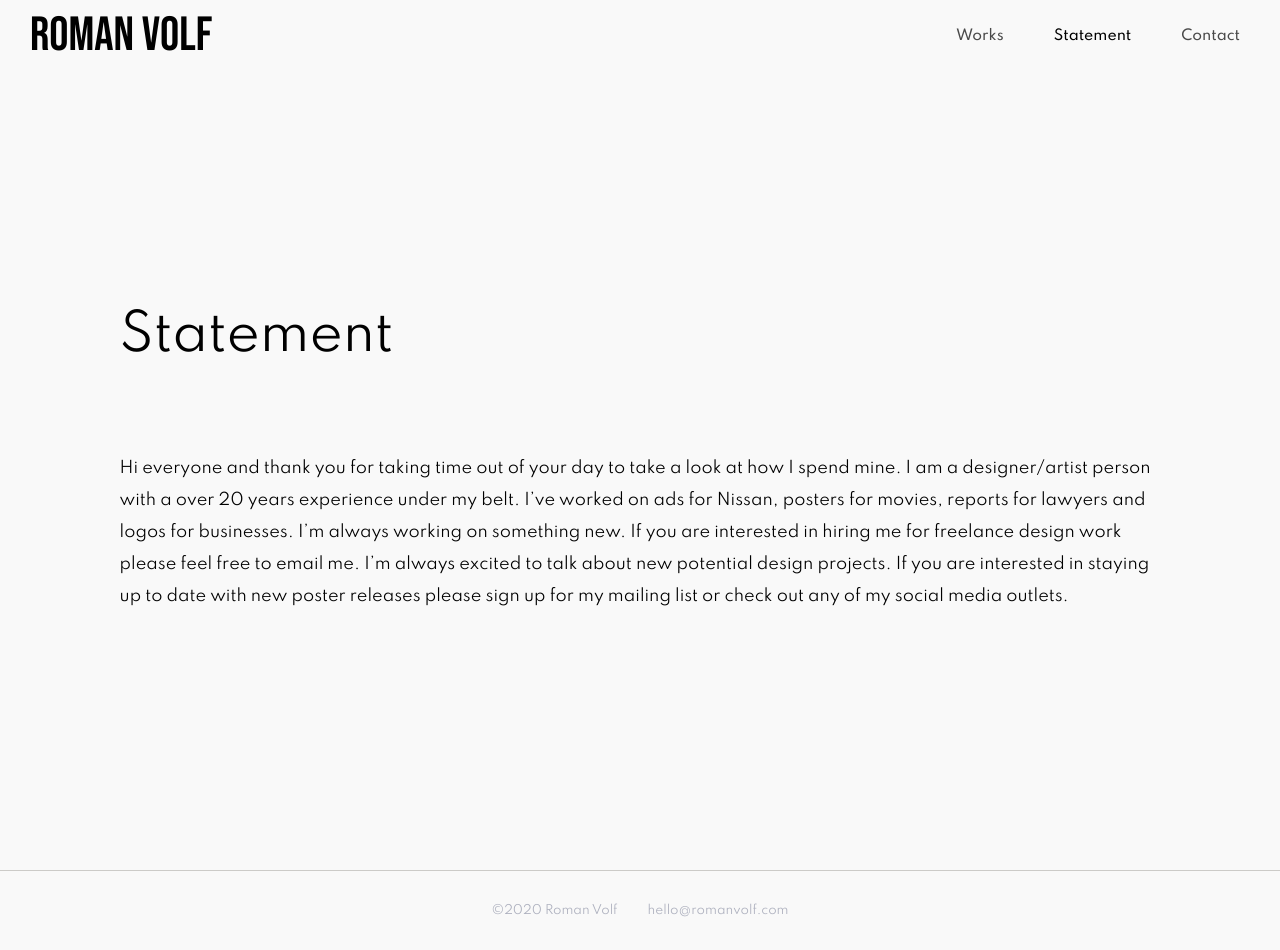
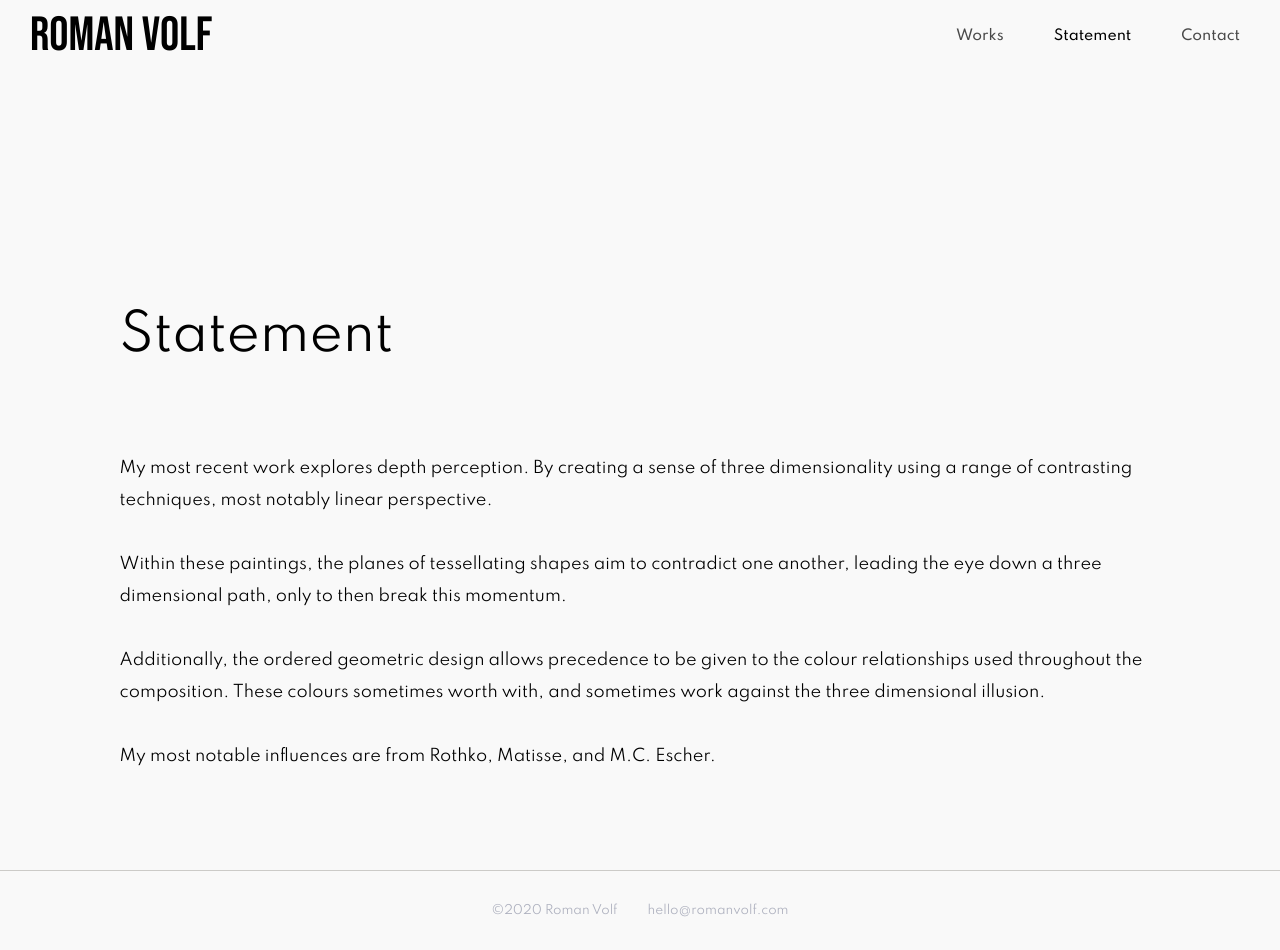
Before and after one commit to romanstan1/roman-volf, a React (Create React App) app: page /statement in a window 1280 px wide. Built offline with nearby package versions, Linux system fonts and the light colour scheme.

Commit message:
Adds statement and turquoise images

```diff
--- a/src/components/HomePage.jsx
+++ b/src/components/HomePage.jsx
@@ -2,7 +2,7 @@ import React, { useState, useEffect } from "react";
 import styled, { css, keyframes } from "styled-components";
 import Section from "./Section";
 import Carousel from "./Carousel";
-import { greenBlack, vividOrange, pastelOne, pastelTwo } from "../images";
+import { greenBlack, vividOrange, pastelOne, pastelTwo, vividTurquoise } from "../images";
 import COLORS, { hexToRGBA, cssColor } from "../styles/colors";
 import BREAKPOINTS from "../styles/breakpoints";
 
@@ -128,32 +128,40 @@ const Home = () => {
           modalImg={modalImg}
         />}
       <Section minHeight bottomPadding topPadding>
+
+        <Carousel
+          isMobile={isMobile}
+          setModalImg={setModalImg}
+          images={vividTurquoise}
+          name="Vivid Turquoise"
+          size="Oil on canvas. 60 x 90cm"
+        />
         <Carousel
           isMobile={isMobile}
           setModalImg={setModalImg}
           images={greenBlack}
-          name="Black Green"
+          name="Black and Green"
           size="Oil & chalk on canvas. 70 x 70cm"
         />
         <Carousel
           isMobile={isMobile}
           setModalImg={setModalImg}
           images={pastelOne}
-          name="Lemon Ultramarine"
+          name="Lemon and Ultramarine"
           size="Oil on canvas. 75 x 90cm"
         />
         <Carousel
           isMobile={isMobile}
           setModalImg={setModalImg}
           images={pastelTwo}
-          name="Peach Green"
+          name="Peach and Green"
           size="Oil & chalk on canvas. 75 x 100cm"
         />
         <Carousel
           isMobile={isMobile}
           setModalImg={setModalImg}
           images={vividOrange}
-          name="Vivid Primary"
+          name="Vivid Orange"
           size="Oil & chalk on canvas. 70 x 90cm"
         />
       </Section>
--- a/src/components/StatementPage.jsx
+++ b/src/components/StatementPage.jsx
@@ -25,18 +25,27 @@ const StatementPage = () => {
     <Section minHeight>
       <Heading>Statement</Heading>
       <Para>
-        Hi everyone and thank you for taking time out
-        of your day to take a look at how I spend mine.
-        I am a designer/artist person with a over 20 years
-        experience under my belt. I’ve worked
-        on ads for Nissan, posters for movies, reports for lawyers
-        and logos for businesses. I’m always working on something new.
-        If you are interested in hiring me for
-        freelance design work please feel free to email me.
-        I’m always excited to talk about new potential design projects.
-        If you are interested in staying up
-        to date with new poster releases please sign up for my mailing list or
-        check out any of my social media outlets.
+        My most recent work explores depth perception.
+        By creating a sense of three dimensionality using
+        a range of contrasting techniques,
+        most notably linear perspective.
+        <br />
+        <br />
+        Within these paintings, the planes of
+        tessellating shapes aim to contradict one another,
+        leading the eye down a three dimensional
+        path, only to then break this momentum.
+        <br />
+        <br />
+        Additionally, the ordered geometric design allows
+        precedence to be given to the colour relationships used throughout the
+        composition. These colours
+        sometimes worth with, and sometimes work against the
+        three dimensional illusion.
+        <br />
+        <br />
+        My most notable influences are
+        from Rothko, Matisse, and M.C. Escher.
       </Para>
     </Section>
   );
--- a/src/images.js
+++ b/src/images.js
@@ -4,6 +4,11 @@ import VO2 from "./assets/vividorange-2.JPG";
 import VO3 from "./assets/vividorange-3.JPG";
 import VO4 from "./assets/vividorange-4.JPG";
 import VO5 from "./assets/vividorange-5.JPG";
+
+import VT1 from "./assets/vividturquoise-1.JPG";
+import VT2 from "./assets/vividturquoise-2.JPG";
+import VT3 from "./assets/vividturquoise-3.JPG";
+import VT4 from "./assets/vividturquoise-4.JPG";
 
 import GB1 from "./assets/greenblack-1.JPG";
 import GB2 from "./assets/greenblack-2.JPG";
@@ -40,6 +45,24 @@ export const vividOrange = [
     orient:"landscape",
     width: 450,
   }
+];
+export const vividTurquoise = [
+  {
+    image: VT1,
+    orient:"landscape",
+  },
+  {
+    image: VT2,
+    orient:"landscape",
+  },
+  {
+    image: VT3,
+    orient:"landscape",
+  },
+  {
+    image: VT4,
+    orient:"portrait",
+  },
 ];
 
 export const greenBlack = [
```
